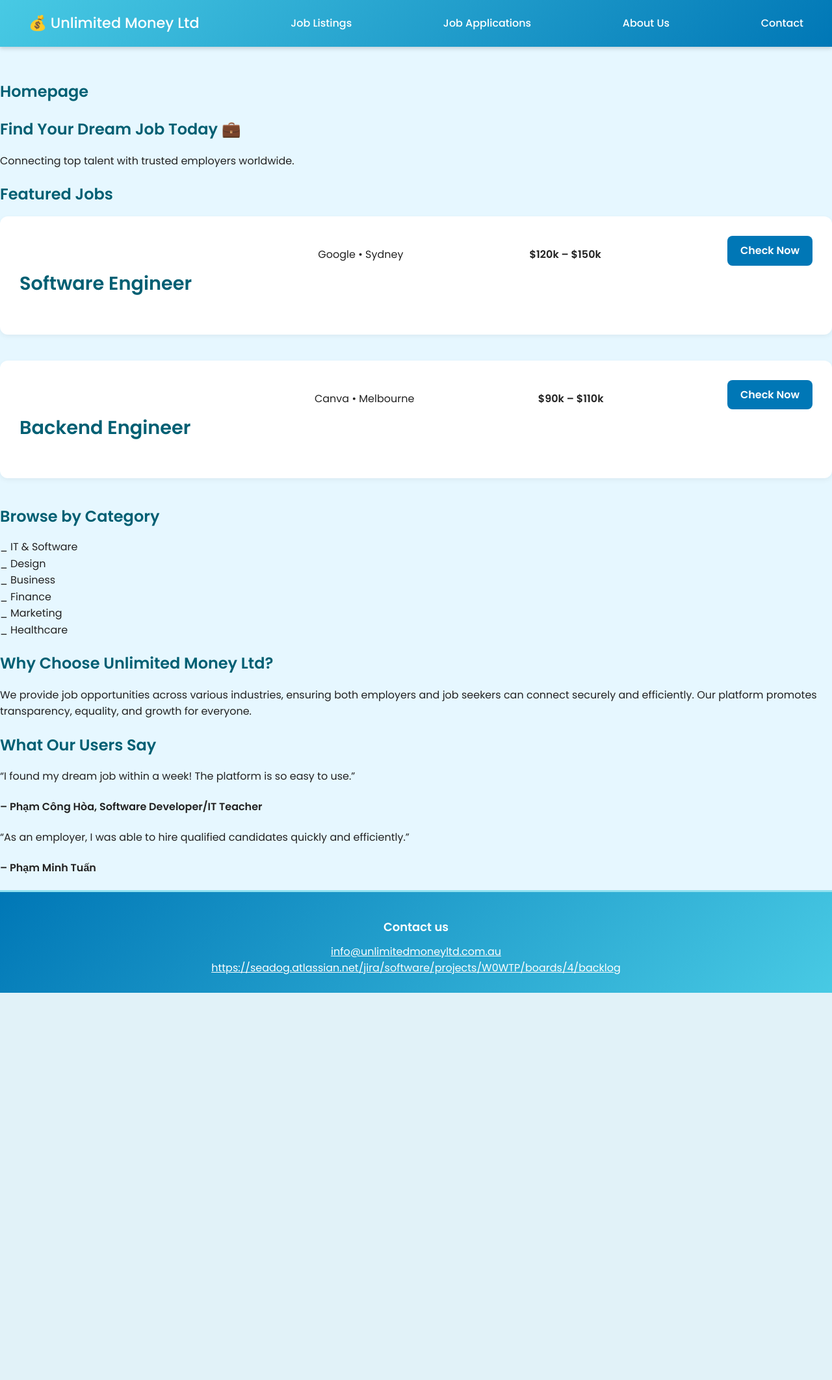
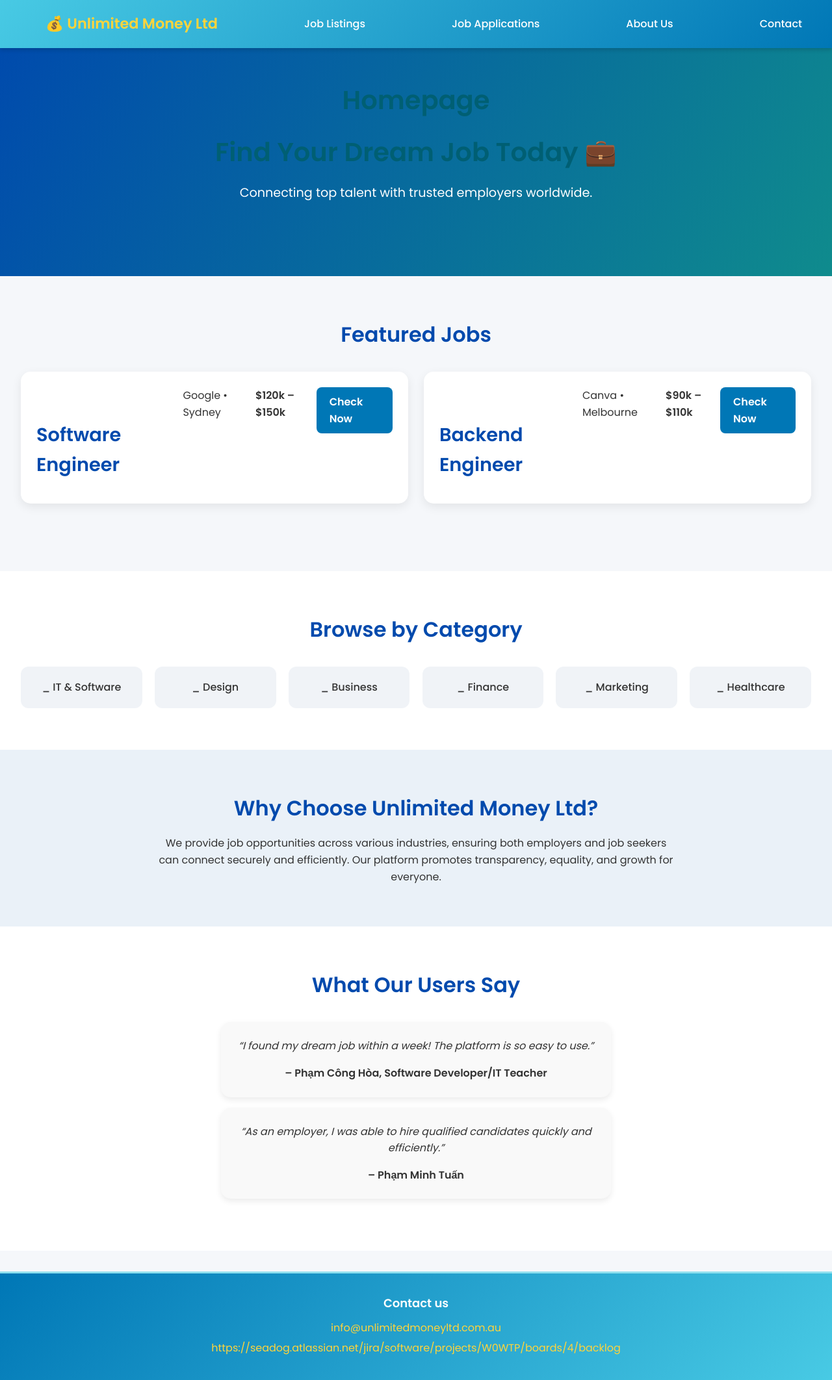
Before and after one commit to 106215431/COS10026-Project-Part-2, a PHP site: page /project1/index.html in a window 1280 px wide. Shown: the whole page at 65% size. Before the commit the page ends 1528 px from the top, so only its background shows below. Run offline with PHP 8.4, Linux system fonts and the light colour scheme.

Commit message:
New update 2.0

```diff
--- a/styles/styles.css
+++ b/styles/styles.css
@@ -380,3 +380,272 @@ section h3 {
    padding-top: 60px;
    justify-content: center;
 }
+/* ===== Global Styles ===== */
+* {
+    margin: 0;
+    padding: 0;
+    box-sizing: border-box;
+    font-family: 'Poppins', sans-serif;
+}
+
+body {
+    background-color: #f5f7fa;
+    color: #333;
+    line-height: 1.6;
+}
+
+/* ===== Navbar ===== */
+.navbar {
+    display: flex;
+    justify-content: space-between;
+    align-items: center;
+    background-color: #004aad;
+    padding: 1rem 2rem;
+}
+
+.navbar a {
+    color: #fff;
+    text-decoration: none;
+    margin-left: 1.5rem;
+    font-weight: 500;
+    transition: color 0.3s ease;
+}
+
+.navbar a:hover {
+    color: #ffd43b;
+}
+
+.logo a {
+    font-size: 1.4rem;
+    font-weight: 600;
+    color: #fff;
+}
+
+.logo span {
+    color: #ffd43b;
+}
+
+
+.hero {
+    background: linear-gradient(120deg, #004aad, #0f8b8d);
+    color: #fff;
+    text-align: center;
+    padding: 5rem 2rem;
+}
+
+.hero h1 {
+    font-size: 2.5rem;
+    margin-bottom: 1rem;
+}
+
+.hero p {
+    font-size: 1.2rem;
+    margin-bottom: 2rem;
+}
+
+.search-bar {
+    display: flex;
+    justify-content: center;
+    flex-wrap: wrap;
+    gap: 0.8rem;
+}
+
+.search-bar input {
+    padding: 0.8rem;
+    border: none;
+    border-radius: 8px;
+    width: 250px;
+}
+
+.search-bar button {
+    background-color: #ffd43b;
+    color: #333;
+    font-weight: 600;
+    padding: 0.8rem 1.5rem;
+    border: none;
+    border-radius: 8px;
+    cursor: pointer;
+    transition: all 0.3s ease;
+}
+
+.search-bar button:hover {
+    background-color: #fff;
+    color: #004aad;
+}
+
+
+.featured-jobs {
+    padding: 4rem 2rem;
+    text-align: center;
+}
+
+.featured-jobs h2 {
+    font-size: 2rem;
+    margin-bottom: 2rem;
+    color: #004aad;
+}
+
+.job-list {
+    display: grid;
+    grid-template-columns: repeat(auto-fit, minmax(280px, 1fr));
+    gap: 1.5rem;
+}
+
+.job-card {
+    background-color: #fff;
+    border-radius: 15px;
+    box-shadow: 0 5px 15px rgba(0, 0, 0, 0.08);
+    padding: 1.5rem;
+    text-align: left;
+    transition: transform 0.3s ease;
+}
+
+.job-card:hover {
+    transform: translateY(-5px);
+}
+
+.job-card h3 {
+    color: #004aad;
+    margin-bottom: 0.5rem;
+}
+
+.job-card p {
+    margin-bottom: 0.5rem;
+}
+
+.apply-btn {
+    display: inline-block;
+    background-color: #004aad;
+    color: #fff;
+    padding: 0.6rem 1.2rem;
+    border-radius: 8px;
+    text-decoration: none;
+    font-weight: 500;
+    transition: background 0.3s ease;
+}
+
+.apply-btn:hover {
+    background-color: #0f8b8d;
+}
+
+
+.categories {
+    background-color: #fff;
+    padding: 4rem 2rem;
+    text-align: center;
+}
+
+.categories h2 {
+    color: #004aad;
+    font-size: 2rem;
+    margin-bottom: 2rem;
+}
+
+.category-grid {
+    display: grid;
+    grid-template-columns: repeat(auto-fit, minmax(150px, 1fr));
+    gap: 1.2rem;
+}
+
+.category-box {
+    background-color: #f0f3f7;
+    padding: 1.2rem;
+    border-radius: 12px;
+    font-weight: 500;
+    transition: all 0.3s ease;
+    cursor: pointer;
+}
+
+.category-box:hover {
+    background-color: #004aad;
+    color: #fff;
+}
+
+
+.about {
+    padding: 4rem 2rem;
+    text-align: center;
+    background-color: #eaf1f8;
+}
+
+.about h2 {
+    color: #004aad;
+    font-size: 2rem;
+    margin-bottom: 1rem;
+}
+
+.about p {
+    max-width: 800px;
+    margin: auto;
+    font-size: 1rem;
+}
+
+
+.testimonials {
+    padding: 4rem 2rem;
+    text-align: center;
+    background-color: #fff;
+}
+
+.testimonials h2 {
+    color: #004aad;
+    font-size: 2rem;
+    margin-bottom: 2rem;
+}
+
+.testimonial-card {
+    background-color: #f9f9f9;
+    border-radius: 15px;
+    box-shadow: 0 4px 10px rgba(0, 0, 0, 0.08);
+    padding: 1.5rem;
+    margin: 1rem auto;
+    max-width: 600px;
+}
+
+.testimonial-card p {
+    font-style: italic;
+    margin-bottom: 1rem;
+}
+
+
+.footer {
+    background-color: #004aad;
+    color: #fff;
+    text-align: center;
+    padding: 2rem 1rem;
+    margin-top: 2rem;
+}
+
+.footer a {
+    color: #ffd43b;
+    text-decoration: none;
+    display: block;
+    margin: 0.3rem 0;
+}
+
+.footer a:hover {
+    color: #fff;
+}
+
+.footer p {
+    margin-top: 1rem;
+    font-size: 0.9rem;
+}
+
+@media (max-width: 768px) {
+    .navbar {
+        flex-direction: column;
+    }
+
+    .navbar a {
+        margin: 0.5rem 0;
+    }
+
+    .hero h1 {
+        font-size: 2rem;
+    }
+
+    .search-bar input {
+        width: 90%;
+    }
+}
```
